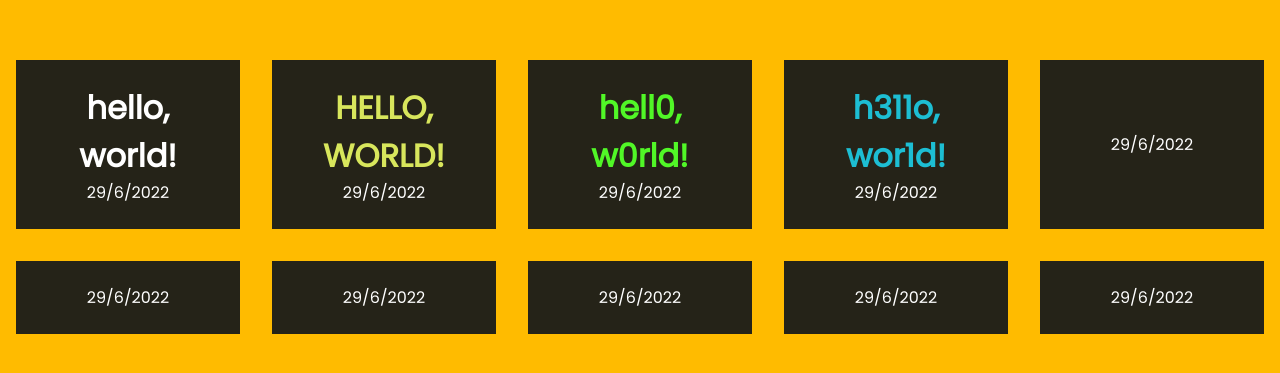
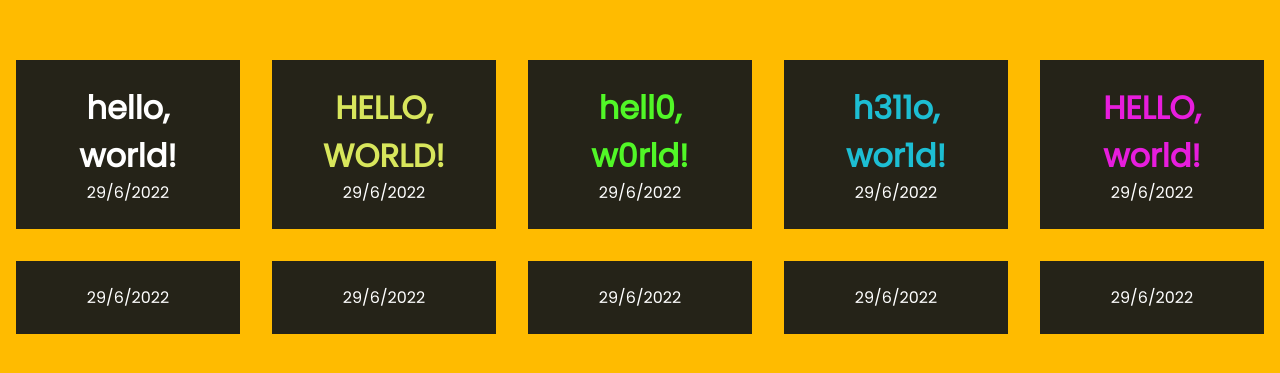
Before and after one commit to MichelangeloCali/repositorio-treino-classroom-acct, a React (Create React App) app in the folder Modulo-2/introducao-ao-react/: page / in a window 1280 px wide. Shown: the part 203-576 px from the top of the page. Built offline with nearby package versions, Linux system fonts and the light colour scheme.

Commit message:
fifth component

```diff
--- a/Modulo-2/introducao-ao-react/src/App.js
+++ b/Modulo-2/introducao-ao-react/src/App.js
@@ -13,7 +13,7 @@ function App({ name, color }) {
         name={text.replaceAll("l", "1").replaceAll("e", "3")}
         color="#1dbed3"
       />
-      <HelloWorld />
+      <HelloWorld name={text.replace("hello", "HELLO")} color="#e71ddd" />
       <HelloWorld />
       <HelloWorld />
       <HelloWorld />
```
